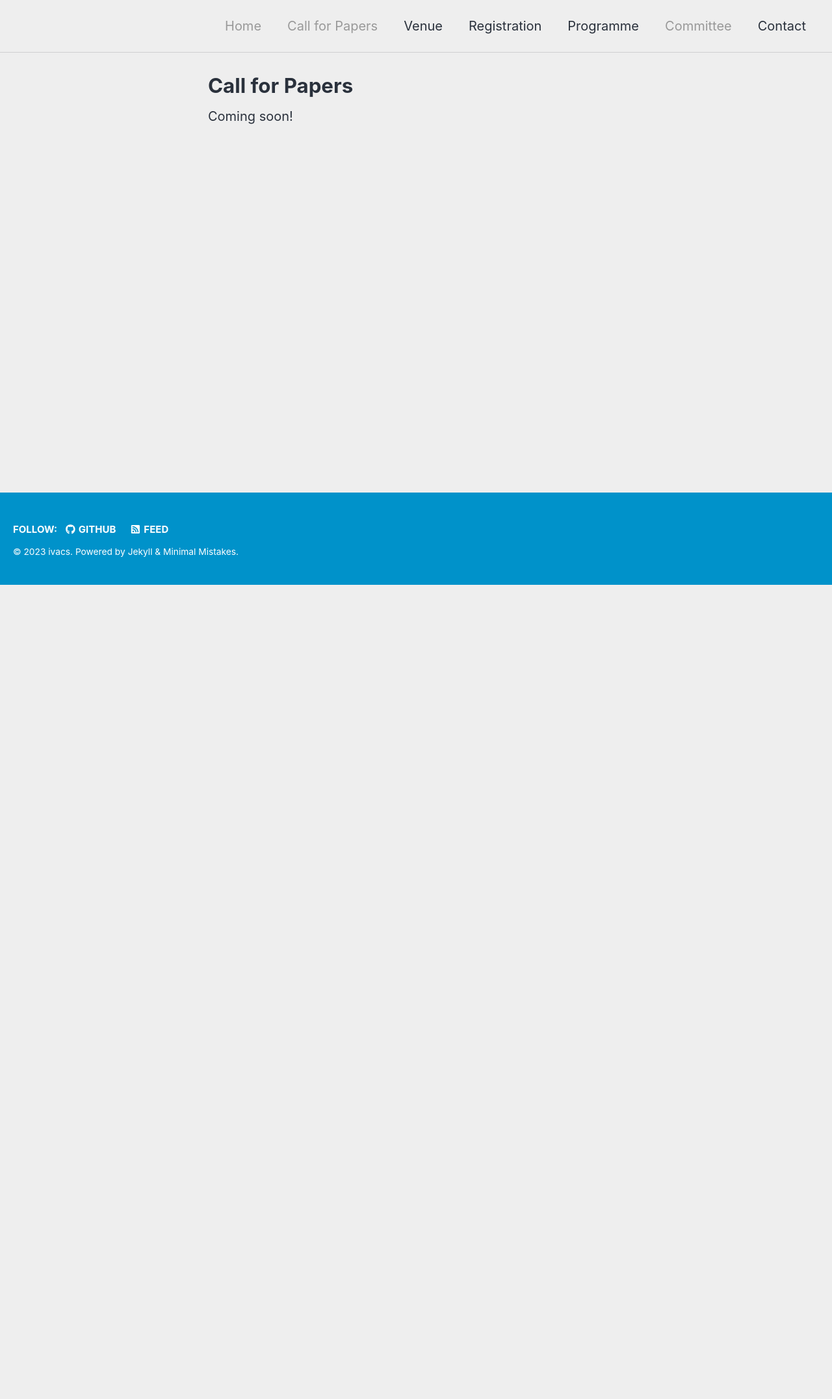
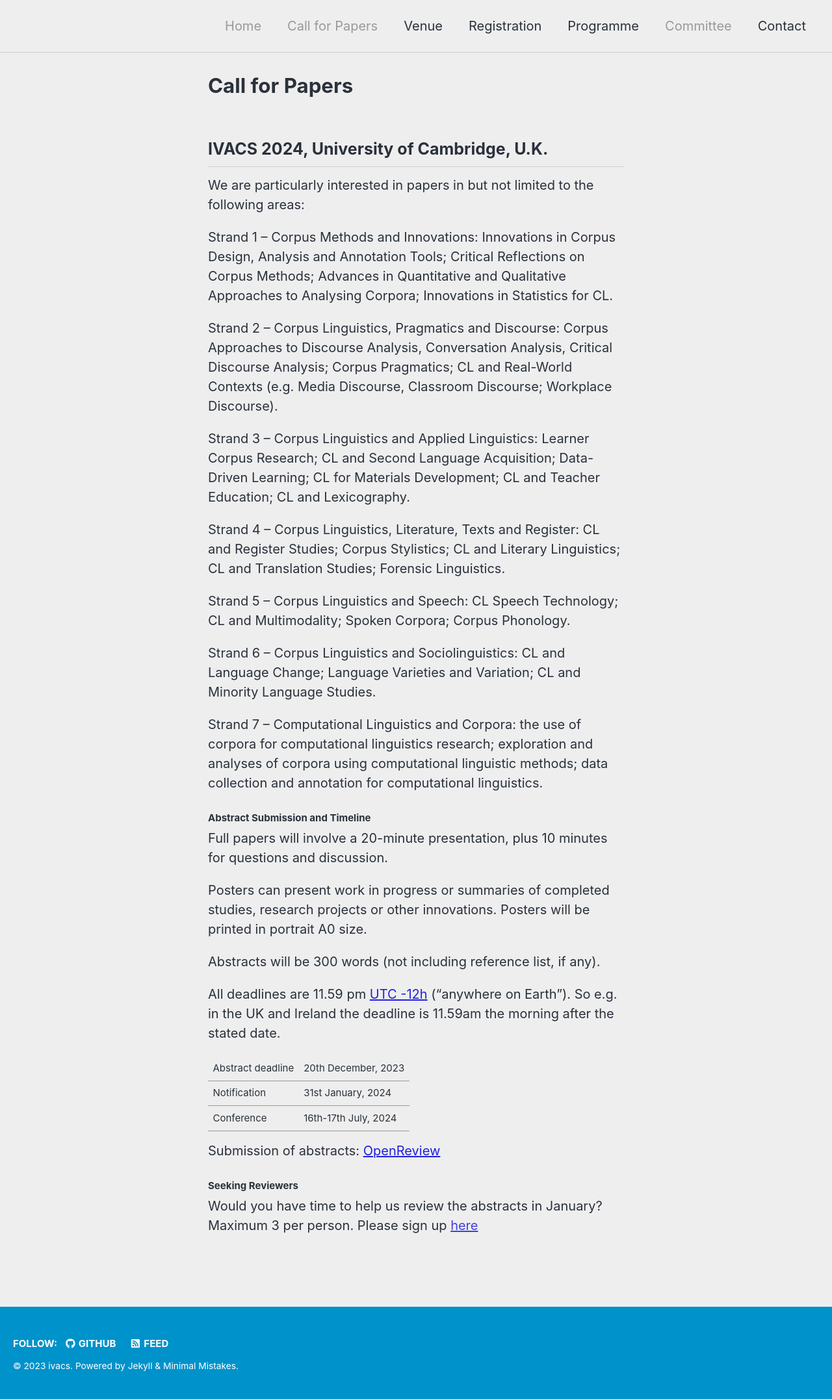
Before and after one commit to gfburton/aiabrixen2024, a Jekyll site: the page built from _pages/cfp.md, in a window 1280 px wide. Shown: the whole page at 65% size. Built offline with Jekyll 4.4.1, drawn with Linux system fonts in a browser that asks for light colours; cached includes are drawn as plain includes; nearby versions of some CDN libraries; before the commit the page ends 900 px from its top, so only the background shows below that.

Commit message:
markdown update

```diff
--- a/_pages/cfp.md
+++ b/_pages/cfp.md
@@ -6,4 +6,50 @@ sidebar: false
 toc: false
 ---
 
-Coming soon!
+## IVACS 2024, University of Cambridge, U.K.
+
+We are particularly interested in papers in but not limited to the following areas:
+
+Strand 1 – Corpus Methods and Innovations: Innovations in Corpus Design, Analysis and Annotation Tools; Critical Reflections on Corpus Methods; Advances in Quantitative and Qualitative Approaches to Analysing Corpora; Innovations in Statistics for CL.
+
+Strand 2 – Corpus Linguistics, Pragmatics and Discourse: Corpus Approaches to Discourse Analysis, Conversation Analysis, Critical Discourse Analysis; Corpus Pragmatics; CL and Real-World Contexts (e.g. Media Discourse, Classroom Discourse; Workplace Discourse).
+
+Strand 3 – Corpus Linguistics and Applied Linguistics: Learner Corpus Research; CL and Second Language Acquisition; Data-Driven Learning; CL for Materials Development; CL and Teacher Education; CL and Lexicography.
+
+Strand 4 – Corpus Linguistics, Literature, Texts and Register: CL and Register Studies; Corpus Stylistics; CL and Literary Linguistics; CL and Translation Studies; Forensic Linguistics.
+
+Strand 5 – Corpus Linguistics and Speech: CL Speech Technology; CL and Multimodality; Spoken Corpora; Corpus Phonology.
+
+Strand 6 – Corpus Linguistics and Sociolinguistics: CL and Language Change; Language Varieties and Variation; CL and Minority Language Studies.
+
+Strand 7 – Computational Linguistics and Corpora: the use of corpora for computational linguistics research; exploration and analyses of corpora using computational linguistic methods; data collection and annotation for computational linguistics.
+
+
+#### Abstract Submission and Timeline
+
+Full papers will involve a 20-minute presentation, plus 10 minutes for questions and discussion.
+
+Posters can present work in progress or summaries of completed studies, research projects or other innovations.
+Posters will be printed in portrait A0 size.
+
+Abstracts will be 300 words (not including reference list, if any).
+
+All deadlines are 11.59 pm <a target="_blank" href="https://www.timeanddate.com/time/zone/timezone/utc-12">UTC -12h</a> ("anywhere on Earth"). So e.g. in the UK and Ireland the deadline is 11.59am the morning after the stated date.
+
+<style>
+.news-table { font-size: .9em; table-layout: fixed;}
+.news-table tr td:nth-child(1) { font-weight: bold; width: 10em; }
+</style>
+| Abstract deadline | 20th December, 2023
+| Notification | 31st January, 2024
+| Conference | 16th-17th July, 2024
+
+{: .news-table}
+
+Submission of abstracts: [OpenReview](https://openreview.net/group?id=IVACS/2024/Conference)
+
+
+#### Seeking Reviewers
+
+Would you have time to help us review the abstracts in January? Maximum 3 per person.
+Please sign up [here]()
```
Also changed, not shown: _pages/home.md (+10 -11 lines).
